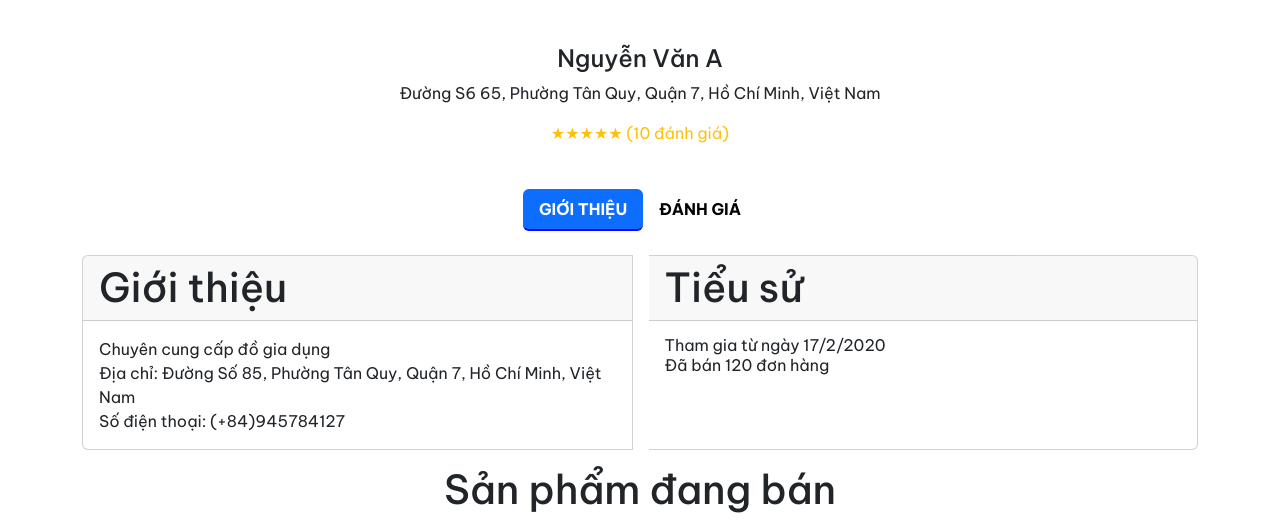
After one commit to hodat28/internship, a Django app: page /profile/ in a window 1280 px wide. The commit adds this page. Shown: the part 477-997 px from the top of the page. Run offline with Django 5.2, Linux system fonts and the light colour scheme.

Commit message:
update profile page, fix navbar process

```diff
--- a/chorattot/static/css/styles.css
+++ b/chorattot/static/css/styles.css
@@ -1,4 +1,4 @@
-:root {
+/* :root {
   --green-color: #4CAF50;
   --black-color: #000;
   --background-color: #F8F8F8;
@@ -9,4 +9,4 @@
 
 .logo {
   background-color: var(--bg-logo-color);
-}
+} */
--- a/chorattot/static/scripts/navbar.js
+++ b/chorattot/static/scripts/navbar.js
@@ -11,13 +11,13 @@ export async function getCategoryList() {
     return json;
   } catch (error) {
     console.error(error.message);
-    alert("Lỗi không thể lấy danh mục!");
+    // alert("Lỗi không thể lấy danh mục!");
   }
 }
 
 async function loadCategory() {
   const categoryContainer = document.querySelector(".category-container");
-  const categories  = await getCategoryList();
+  const categories = await getCategoryList();
   categories.forEach((element) => {
     categoryContainer.innerHTML += `<li><a class="dropdown-item" href="#">${element}</a></li>`;
   });
--- /dev/null
+++ b/chorattot/static/scripts/product.js
@@ -0,0 +1,22 @@
+function loadPosts() {
+    for (let i = 0; i < 10; i++) {
+        document.querySelector(".posts").innerHTML +=
+        `
+            <a href="#" class="col text-decoration-none">
+                <div class="card">
+                <img src="https://loremflickr.com/200/200?random=${i}" class="card-img-top" alt="...">
+                <div class="card-body">
+                    <h6 class="card-title">Hyundai Accent 2024 1.5 AT adasd dasdasd da</h6>
+                    <p class="card-text text-danger price">300.000.000 đ</p>
+                    <div class="card-text time-address text-secondary d-flex justify-content-between">
+                    <span class="time">1 phút trước</span>
+                    <span class="address text-truncate">&#x2022;Hồ Chí Minh</span>
+                    </div>
+                </div>
+                </div>
+            </a>
+        `;
+    }
+}
+
+loadPosts();
--- /dev/null
+++ b/chorattot/static/scripts/profile.js
@@ -0,0 +1,29 @@
+document
+    .getElementById("gioi-thieu-tab")
+    .addEventListener("click", function (event) {
+      event.preventDefault();
+      toggleActiveTab(this, "gioi-thieu-content");
+    });
+
+  document
+    .getElementById("danh-gia-tab")
+    .addEventListener("click", function (event) {
+      event.preventDefault();
+      toggleActiveTab(this, "danh-gia-content");
+    });
+
+  function toggleActiveTab(selectedTab, contentId) {
+    // Loại bỏ lớp active khỏi tất cả các tab
+    document.querySelectorAll(".nav-link").forEach(function (tab) {
+      tab.classList.remove("active");
+    });
+    // Thêm lớp active vào tab được chọn
+    selectedTab.classList.add("active");
+
+    // Ẩn tất cả nội dung
+    document.querySelectorAll(".content").forEach(function (content) {
+      content.classList.remove("active");
+    });
+    // Hiển thị nội dung tương ứng
+    document.getElementById(contentId).classList.add("active");
+  }
--- /dev/null
+++ b/chorattot/static/styles/profile.css
@@ -0,0 +1,65 @@
+.activity-box {
+  background-color: white;
+  border: 1px solid #dee2e6;
+  border-radius: 5px;
+  padding: 15px;
+  margin-bottom: 15px;
+}
+.profile-circle {
+  width: 100px;
+  height: 100px;
+  background-color: #28a745;
+  border-radius: 50%;
+  margin: 0 auto;
+  display: flex;
+  align-items: center;
+  justify-content: center;
+  color: white;
+  font-size: 20px;
+  font-weight: bold;
+}
+.btn-link.active {
+  font-weight: bold;
+  color: blue;
+  border-bottom: 2px solid blue;
+}
+.btn-link {
+  font-weight: bold;
+  color: black;
+}
+.btn-link:hover {
+  color: blue;
+}
+.content {
+  display: none; /* Ẩn nội dung mặc định */
+}
+.content.active {
+  display: block; /* Hiển thị nội dung được chọn */
+}
+.cover-image {
+  width: 100%;
+  height: 38vh; /* 1/3 chiều cao màn hình */
+  object-fit: cover; /* Giữ tỷ lệ ảnh */
+  position: relative;
+}
+.star-rating {
+  color: #ffc107;
+}
+.avatar-container {
+  position: absolute;
+  bottom: -75px; /* Nửa chiều cao avatar */
+  left: 50%;
+  transform: translateX(-50%);
+}
+.content-below {
+  margin-top: 100px; /* Điều chỉnh giá trị này để phù hợp với độ cao của avatar + viền */
+  padding: 20px;
+  clear: both; /* Đảm bảo nội dung xuống dưới avatar */
+}
+.avatar {
+  width: 150px;
+  height: 150px;
+  border-radius: 50%; /* Tạo hình tròn */
+  object-fit: cover;
+  border: 4px solid white; /* Viền trắng xung quanh avatar */
+}
--- /dev/null
+++ b/chorattot/templates/profile.html
@@ -0,0 +1,160 @@
+{% extends 'base.html' %}{% load static %} {% block title %}Trang chủ {% endblock %} {% block head %}
+<script src="{% static 'scripts/product.js' %}" defer></script>
+<script src="{% static 'scripts/profile.js' %}" defer></script>
+<link rel="stylesheet" href="{% static 'styles/profile.css' %}" />
+{% endblock %} {% block content %}
+<div class="position-relative">
+  <!-- Ảnh bìa -->
+  <img
+    src="https://cellphones.com.vn/sforum/wp-content/uploads/2024/04/anh-bia-facebook-30.jpg"
+    class="cover-image"
+    alt="Cover Image"
+  />
+
+  <!-- Ảnh đại diện -->
+  <div class="avatar-container">
+    <img
+      src="https://i.pinimg.com/736x/b7/91/44/b79144e03dc4996ce319ff59118caf65.jpg"
+      class="avatar"
+      alt="Avatar"
+    />
+  </div>
+</div>
+<div class="content-below text-center">
+  <h4>Nguyễn Văn A</h4>
+  <p>Đường S6 65, Phường Tân Quy, Quận 7, Hồ Chí Minh, Việt Nam</p>
+  <div class="star-rating">★★★★★ (10 đánh giá)</div>
+</div>
+
+<div class="container mt-4">
+  <ul class="nav nav-pills d-flex justify-content-center">
+    <li class="nav-item">
+      <a class="btn-link nav-link active" id="gioi-thieu-tab" href="#">GIỚI THIỆU</a>
+    </li>
+    <li class="nav-item">
+      <a class="btn-link nav-link" id="danh-gia-tab" href="#">ĐÁNH GIÁ</a>
+    </li>
+  </ul>
+
+  <div id="gioi-thieu-content" class="content active mt-4">
+    <div class="card-group gap-3">
+      <div class="card" style="width: 300px">
+        <h1 class="card-header">Giới thiệu</h1>
+        <div class="card-body">
+          <div class="card-text">Chuyên cung cấp đồ gia dụng</div>
+          <div class="card-text">
+            Địa chỉ: Đường Số 85, Phường Tân Quy, Quận 7, Hồ Chí Minh, Việt Nam
+          </div>
+
+          <div class="card-text">Số điện thoại: (+84)945784127</div>
+        </div>
+      </div>
+      <div class="card" style="width: 300px">
+        <h1 class="card-header">Tiểu sử</h1>
+        <div class="card-body">
+          <div class="card-subtitle">Tham gia từ ngày 17/2/2020</div>
+          <div class="card-subtitle">Đã bán 120 đơn hàng</div>
+        </div>
+      </div>
+    </div>
+    <h1 class="text-center mt-3 h1">Sản phẩm đang bán</h1>
+    <div class="container">
+      <div
+        class="row row-cols-2 row-cols-xl-5 row-cols-md-3 row-cols-lg-4 gy-5 d-flex align-items-stretch posts"
+      ></div>
+    </div>
+  </div>
+
+  <div id="danh-gia-content" class="content mt-4">
+    <div class="activity-box">
+      <div class="d-flex align-items-center mb-2">
+        <div class="profile-circle me-3"></div>
+        <div>
+          <p>
+            Nguyễn Văn A đã hoàn thành dự án. Báo hàng hóa đúng, đúng tiến độ,
+            chất lượng sản phẩm tốt, giá cả hợp lý, giao hàng nhanh. Xứng đáng
+            5*. Sẽ ủng hộ lâu sau.
+          </p>
+          <div class="star-rating">★★★★★</div>
+          <p>Tên sản phẩm: 12,000,000 đ</p>
+        </div>
+      </div>
+    </div>
+
+    <div class="activity-box">
+      <div class="d-flex align-items-center mb-2">
+        <div class="profile-circle me-3"></div>
+        <div>
+          <p>
+            Nguyễn Văn A đã hoàn thành dự án. Báo hàng hóa đúng, đúng tiến độ,
+            chất lượng sản phẩm tốt, giá cả hợp lý, giao hàng nhanh. Xứng đáng
+            5*. Sẽ ủng hộ lâu sau.
+          </p>
+          <div class="star-rating">★★★★★</div>
+          <p>Tên sản phẩm: 12,000,000 đ</p>
+        </div>
+      </div>
+    </div>
+
+    <div class="activity-box">
+      <div class="d-flex align-items-center mb-2">
+        <div class="profile-circle me-3"></div>
+        <div>
+          <p>
+            Nguyễn Văn A đã hoàn thành dự án. Báo hàng hóa đúng, đúng tiến độ,
+            chất lượng sản phẩm tốt, giá cả hợp lý, giao hàng nhanh. Xứng đáng
+            5*. Sẽ ủng hộ lâu sau.
+          </p>
+          <div class="star-rating">★★★★★</div>
+          <p>Tên sản phẩm: 12,000,000 đ</p>
+        </div>
+      </div>
+    </div>
+
+    <div class="activity-box">
+      <div class="d-flex align-items-center mb-2">
+        <div class="profile-circle me-3"></div>
+        <div>
+          <p>
+            Nguyễn Văn A đã hoàn thành dự án. Báo hàng hóa đúng, đúng tiến độ,
+            chất lượng sản phẩm tốt, giá cả hợp lý, giao hàng nhanh. Xứng đáng
+            5*. Sẽ ủng hộ lâu sau.
+          </p>
+          <div class="star-rating">★★★★★</div>
+          <p>Tên sản phẩm: 12,000,000 đ</p>
+        </div>
+      </div>
+    </div>
+
+    <div class="activity-box">
+      <div class="d-flex align-items-center mb-2">
+        <div class="profile-circle me-3"></div>
+        <div>
+          <p>
+            Nguyễn Văn A đã hoàn thành dự án. Báo hàng hóa đúng, đúng tiến độ,
+            chất lượng sản phẩm tốt, giá cả hợp lý, giao hàng nhanh. Xứng đáng
+            5*. Sẽ ủng hộ lâu sau.
+          </p>
+          <div class="star-rating">★★★★★</div>
+          <p>Tên sản phẩm: 12,000,000 đ</p>
+        </div>
+      </div>
+    </div>
+
+    <div class="activity-box">
+      <div class="d-flex align-items-center mb-2">
+        <div class="profile-circle me-3"></div>
+        <div>
+          <p>
+            Nguyễn Văn A đã hoàn thành dự án. Báo hàng hóa đúng, đúng tiến độ,
+            chất lượng sản phẩm tốt, giá cả hợp lý, giao hàng nhanh. Xứng đáng
+            5*. Sẽ ủng hộ lâu sau.
+          </p>
+          <div class="star-rating">★★★★★</div>
+          <p>Tên sản phẩm: 12,000,000 đ</p>
+        </div>
+      </div>
+    </div>
+  </div>
+</div>
+{% endblock %}
--- a/chorattot/views.py
+++ b/chorattot/views.py
@@ -28,4 +28,6 @@ def newPassword(request):
 def changePassword(request):
     return render(request, 'changePassword.html')
 def posting(request):
-  return render(request, "posting.html")
+    return render(request, "posting.html")
+def profile(request):
+    return render(request, "profile.html")
--- a/shopping/urls.py
+++ b/shopping/urls.py
@@ -28,4 +28,5 @@ urlpatterns = [
     path('forgotPassword/', views.forgotPassword),
     path('newPassword/', views.newPassword),
     path('changePassword/', views.changePassword),
+    path('profile/', views.profile, name="profile"),
 ]
```
Also changed, not shown: chorattot/static/styles/postingg.css (deleted, +0 -220 lines), chorattot/templates/login.html (+7 -8 lines).
